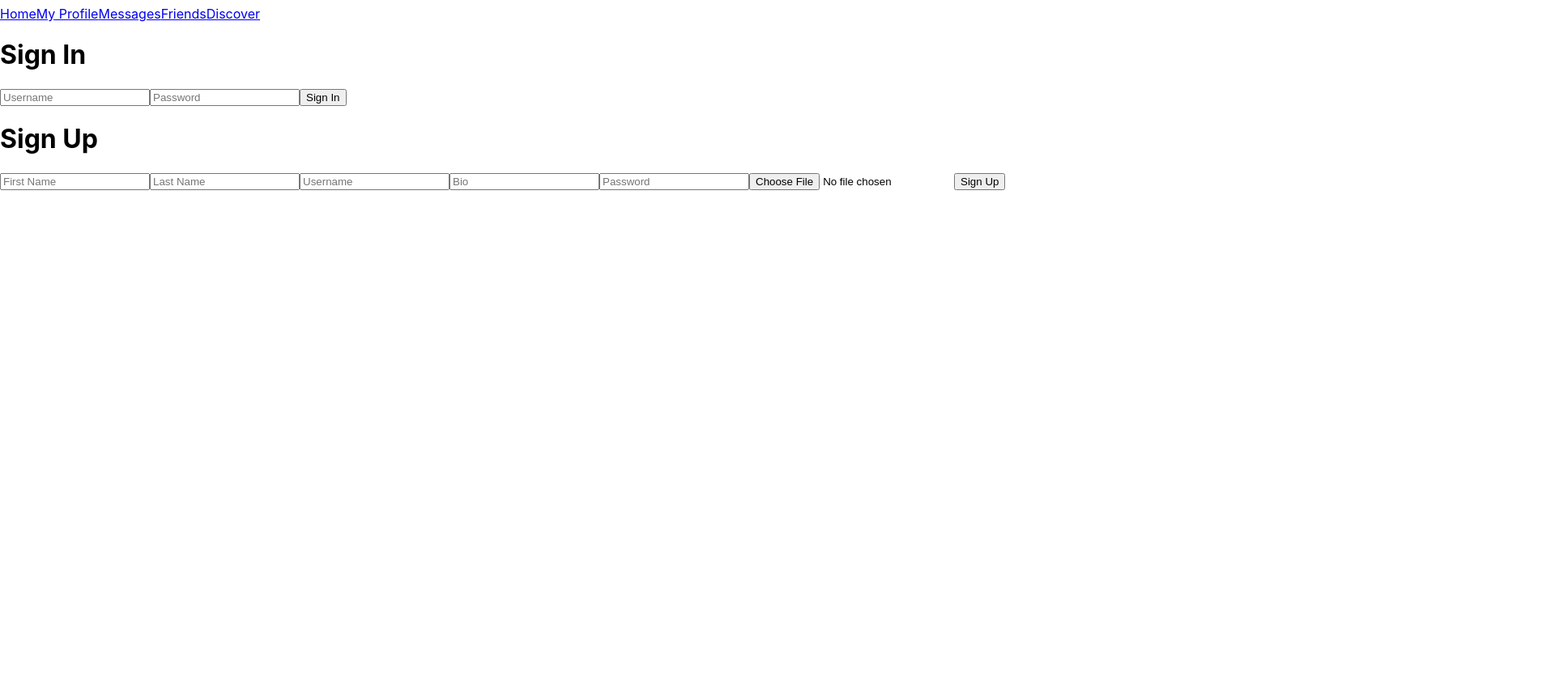
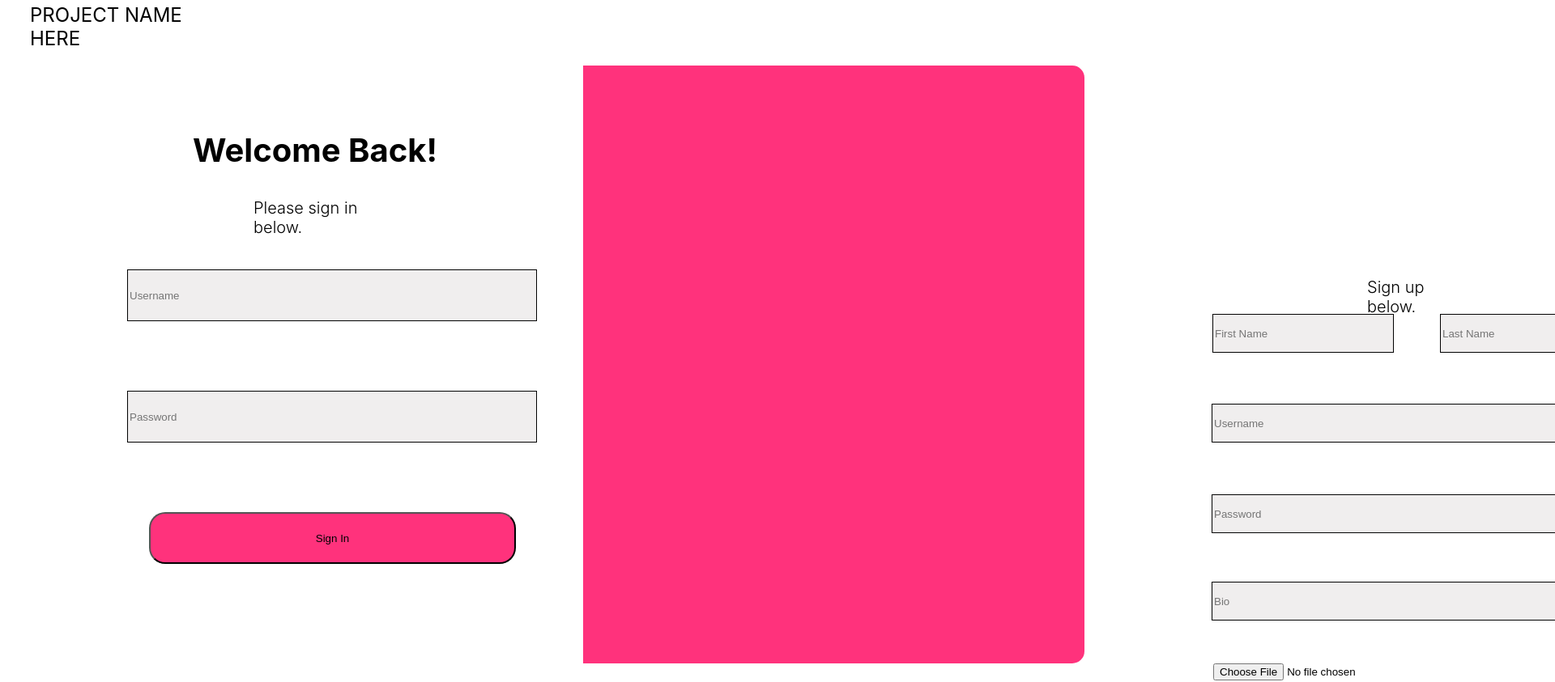
Before and after one commit to leonajuan/phase-5-project, a React (Create React App) app in the folder client/: page / in a window 1280 px wide. Shown: the part 75-918 px from the top of the page at 81% size, 1920 px wide, since content can reach past the window. Before the commit the page ends 800 px from the top, so only its background shows below. Built offline with nearby package versions, Linux system fonts and the light colour scheme; no server answers.

Commit message:
added styling to landing page

```diff
--- a/client/src/App.css
+++ b/client/src/App.css
@@ -1,3 +1,388 @@
+.header {
+position: absolute;
+width: 192px;
+height: 29px;
+left: 37px;
+top: 34px;
+
+/* font-family: 'Inter'; */
+font-style: normal;
+font-weight: 400;
+font-size: 24px;
+line-height: 29px;
+}
+
+.navbar-home {
+position: absolute;
+width: 48px;
+height: 19px;
+left: 453px;
+top: 48px;
+
+/* font-family: 'Inter'; */
+font-style: normal;
+font-weight: 400;
+font-size: 16px;
+line-height: 19px;
+}
+
+.navbar-profile {
+position: absolute;
+width: 80px;
+height: 19px;
+left: 643px;
+top: 48px;
+
+/* font-family: 'Inter'; */
+font-style: normal;
+font-weight: 400;
+font-size: 16px;
+line-height: 19px;
+}
+
+.navbar-messages {
+  position: absolute;
+width: 87px;
+height: 19px;
+left: 825px;
+top: 48px;
+
+/* font-family: 'Inter'; */
+font-style: normal;
+font-weight: 400;
+font-size: 16px;
+line-height: 19px;
+}
+
+.navbar-friends {
+position: absolute;
+width: 68px;
+height: 19px;
+left: 1042px;
+top: 48px;
+
+/* font-family: 'Inter'; */
+font-style: normal;
+font-weight: 400;
+font-size: 16px;
+line-height: 19px;
+}
+
+.navbar-discover {
+position: absolute;
+width: 80px;
+height: 19px;
+left: 1260px;
+top: 48px;
+
+/* font-family: 'Inter'; */
+font-style: normal;
+font-weight: 400;
+font-size: 16px;
+line-height: 19px;
+}
+
+.signin-subtext {
+position: absolute;
+width: 194px;
+height: 24px;
+left: 313px;
+top: 293px;
+
+/* font-family: 'Inter'; */
+font-style: normal;
+font-weight: 300;
+font-size: 20px;
+line-height: 24px;
+}
+
+.signin-header {
+position: absolute;
+text-transform: capitalize;
+width: 345px;
+height: 48px;
+left: 238px;
+top: 210px;
+
+/* font-family: 'Inter'; */
+font-style: normal;
+font-weight: 700;
+font-size: 40px;
+line-height: 48px;
+}
+
+.signup-header {
+  position: absolute;
+  width: 160px;
+  height: 48px;
+  left: 950px;
+  top: 183px;
+
+  font-family: 'Inter';
+  font-style: normal;
+  font-weight: 700;
+  font-size: 40px;
+  line-height: 48px;
+
+  color: #FFFFFF;
+}
+
+.username {
+box-sizing: border-box;
+
+position: absolute;
+width: 506px;
+height: 64px;
+left: 157px;
+top: 408px;
+
+background: #F0EEEE;
+border: 1px solid #020202;
+}
+
+.password {
+box-sizing: border-box;
+
+position: absolute;
+width: 506px;
+height: 64px;
+left: 157px;
+top: 558px;
+
+background: #F0EEEE;
+border: 1px solid #020202;
+}
+
+.signin-button {
+box-sizing: border-box;
+
+position: absolute;
+width: 453px;
+height: 64px;
+left: 184px;
+top: 708px;
+
+background: #FF327C;
+border-radius: 20px;
+}
+
+.signup-username {
+  box-sizing: border-box;
+
+  position: absolute;
+  width: 506px;
+  height: 48px;
+  left: 776px;
+  top: 418px;
+
+  background: #F0EEEE;
+  border: 1px solid #020202;
+}
+
+.signup-password {
+  box-sizing: border-box;
+
+  position: absolute;
+  width: 506px;
+  height: 48px;
+  left: 776px;
+  top: 530px;
+
+  background: #F0EEEE;
+  border: 1px solid #020202;
+}
+
+.signup-bio {
+  box-sizing: border-box;
+
+  position: absolute;
+  width: 506px;
+  height: 48px;
+  left: 776px;
+  top: 638px;
+
+  background: #F0EEEE;
+  border: 1px solid #020202;
+}
+
+.signup-firstname {
+  box-sizing: border-box;
+
+  position: absolute;
+  width: 224px;
+  height: 48px;
+  left: 777px;
+  top: 307px;
+
+  background: #F0EEEE;
+  border: 1px solid #020202;
+}
+
+.signup-lastname {
+  box-sizing: border-box;
+
+  position: absolute;
+  width: 224px;
+  height: 48px;
+  left: 1058px;
+  top: 307px;
+
+  background: #F0EEEE;
+  border: 1px solid #020202;
+}
+
+.signup-image {
+box-sizing: border-box;
+
+position: absolute;
+width: 224px;
+height: 48px;
+left: 778px;
+top: 739px;
+/*
+background: #F0EEEE;
+border: 1px solid #020202; */
+}
+
+.signup-subtext {
+position: absolute;
+width: 136px;
+height: 24px;
+left: 968px;
+top: 235px;
+
+/* font-family: 'Inter'; */
+font-style: normal;
+font-weight: 300;
+font-size: 20px;
+line-height: 24px;
+}
+
+.signup-button {
+box-sizing: border-box;
+
+position: absolute;
+width: 453px;
+height: 64px;
+left: 802px;
+top: 803px;
+
+background: #F9F0F0;
+border-radius: 20px;
+font-style: normal;
+font-weight: 700;
+font-size: 36px;
+}
+
+.first-name {
+position: absolute;
+width: 144px;
+height: 29px;
+left: 777px;
+top: 275px;
+
+/* font-family: 'Inter'; */
+font-style: normal;
+font-weight: 400;
+font-size: 24px;
+line-height: 29px;
+color: #FFFFFF;
+}
+
+.last-name {
+position: absolute;
+width: 139px;
+height: 29px;
+left: 1058px;
+top: 275px;
+
+font-family: 'Inter';
+font-style: normal;
+font-weight: 400;
+font-size: 24px;
+line-height: 29px;
+
+color: #FFFFFF;
+}
+
+.signup-username-label {
+position: absolute;
+width: 133px;
+height: 29px;
+left: 776px;
+top: 387px;
+
+font-family: 'Inter';
+font-style: normal;
+font-weight: 400;
+font-size: 24px;
+line-height: 29px;
+
+color: #FFFFFF;
+}
+
+.signup-password-label {
+position: absolute;
+width: 134px;
+height: 29px;
+left: 778px;
+top: 499px;
+
+font-family: 'Inter';
+font-style: normal;
+font-weight: 400;
+font-size: 24px;
+line-height: 29px;
+
+color: #FFFFFF;
+}
+
+.signup-image-label {
+  position: absolute;
+  width: 76px;
+  height: 29px;
+  left: 776px;
+  top: 708px;
+
+  font-family: 'Inter';
+  font-style: normal;
+  font-weight: 400;
+  font-size: 24px;
+  line-height: 29px;
+  color: #FFFFFF;
+}
+
+.bio {
+position: absolute;
+width: 152px;
+height: 29px;
+left: 778px;
+top: 607px;
+
+font-family: 'Inter';
+font-style: normal;
+font-weight: 400;
+font-size: 24px;
+line-height: 29px;
+
+color: #FFFFFF;
+}
+
+.signup-form {
+position: absolute;
+width: 619px;
+height: 739px;
+left: 720px;
+top: 156px;
+
+background: #FF327C;
+border-radius: 0px 15px 15px 0px;
+}
+
+.signup-form-div {
+z-index: 1;
+}
+
 .profile-photo {
-  max-width: 50%;
+  max-width: 10px;
 }
--- a/client/src/App.js
+++ b/client/src/App.js
@@ -7,6 +7,7 @@ import NavBar from "./components/NavBar"
 import UsersList from "./components/UsersList"
 import ProfilePage from "./components/ProfilePage"
 import MessagesList from "./components/MessagesList"
+import './App.css';
 
 function App() {
 
--- a/client/src/components/Header.js
+++ b/client/src/components/Header.js
@@ -1,6 +1,6 @@
 function Header() {
   return (
-    <h1>PLACEHOLDER PROJECT NAME HERE</h1>
+    <h1 className="header">PLACEHOLDER PROJECT NAME HERE</h1>
   )
 }
 
--- a/client/src/components/LandingPage.js
+++ b/client/src/components/LandingPage.js
@@ -49,22 +49,30 @@ function LandingPage({ handleSignIn, addNewUser, friends }) {
     <div>
       <div>
         <form className="signin-form" onSubmit={handleSignIn}>
-          <h1>Sign In</h1>
-          <input type="text" name="username" placeholder="Username" />
-          <input type="text" name="password" placeholder="Password" />
-          <button>Sign In</button>
+          <h1 className="signin-header">Welcome back!</h1>
+          <h4 className="signin-subtext">Please sign in below.</h4>
+          <input className="username" type="text" name="username" placeholder="Username" />
+          <input className="password" type="text" name="password" placeholder="Password" />
+          <button className="signin-button">Sign In</button>
         </form>
       </div>
-      <div>
+      <div className="signup-form-div">
         <form className="signup-form" onSubmit={handleSubmit}>
-          <h1>Sign Up</h1>
-          <input type="text" name="first_name" placeholder="First Name" />
-          <input type="text" name="last_name" placeholder="Last Name" />
-          <input type="text" name="username" placeholder="Username" />
-          <input type="text" name="bio" placeholder="Bio" />
-          <input type="text" name="password" placeholder="Password" />
-          <input type="file" name="image" accept="image/png, image/gif, image/jpeg" ref={imageRef} />
-          <button>Sign Up</button>
+          <h1 className="signup-header">Join Us</h1>
+          <h4 className="signup-subtext">Sign up below.</h4>
+          <label className="first-name">First Name</label>
+          <input className="signup-firstname" type="text" name="first_name" placeholder="First Name" />
+          <label className="last-name">Last Name</label>
+          <input className="signup-lastname" type="text" name="last_name" placeholder="Last Name" />
+          <label className="signup-username-label">Username</label>
+          <input className="signup-username" type="text" name="username" placeholder="Username" />
+          <label className="bio">Bio</label>
+          <input className="signup-bio" type="text" name="bio" placeholder="Bio" />
+          <label className="signup-password-label">Password</label>
+          <input className="signup-password" type="text" name="password" placeholder="Password" />
+          <label className="signup-image-label">Image</label>
+          <input className="signup-image" type="file" name="image" accept="image/png, image/gif, image/jpeg" ref={imageRef} />
+          <button className="signup-button">Sign Up</button>
         </form>
       </div>
     </div>
--- a/client/src/components/NavBar.js
+++ b/client/src/components/NavBar.js
@@ -1,12 +1,12 @@
 function NavBar() {
   return (
     <div>
-      <nav>
-        <a href="/">Home</a>
-        <a href="/profile">My Profile</a>
-        <a href="/messages">Messages</a>
-        <a href="/users">Friends</a>
-        <a href="/music">Discover</a>
+      <nav className="navbar">
+        <a className="navbar-home" href="/">Home</a>
+        <a className="navbar-profile" href="/profile">My Profile</a>
+        <a className="navbar-messages" href="/messages">Messages</a>
+        <a className="navbar-friends" href="/users">Friends</a>
+        <a className="navbar-discover" href="/music">Discover</a>
       </nav>
     </div>
   )
```
